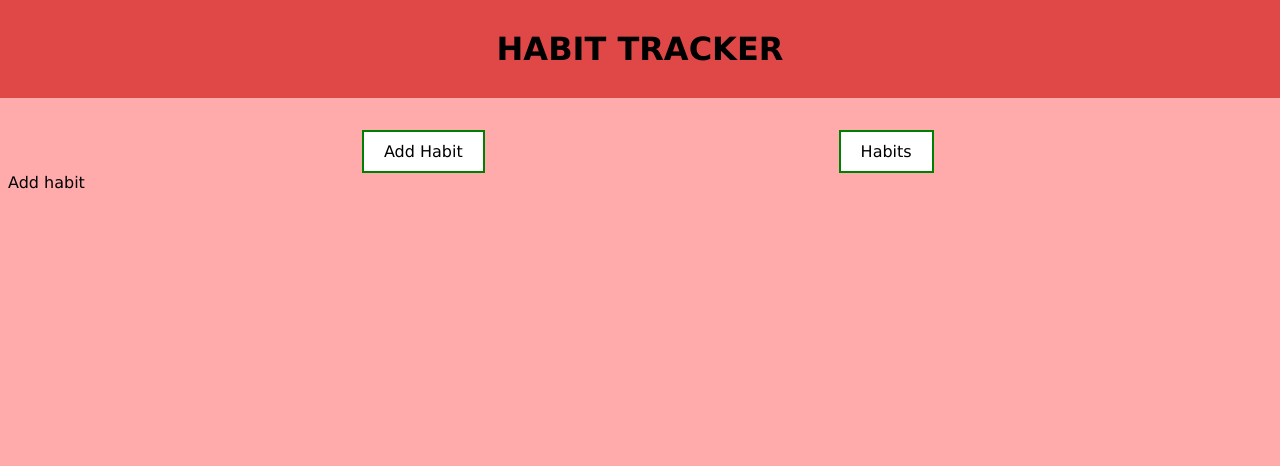
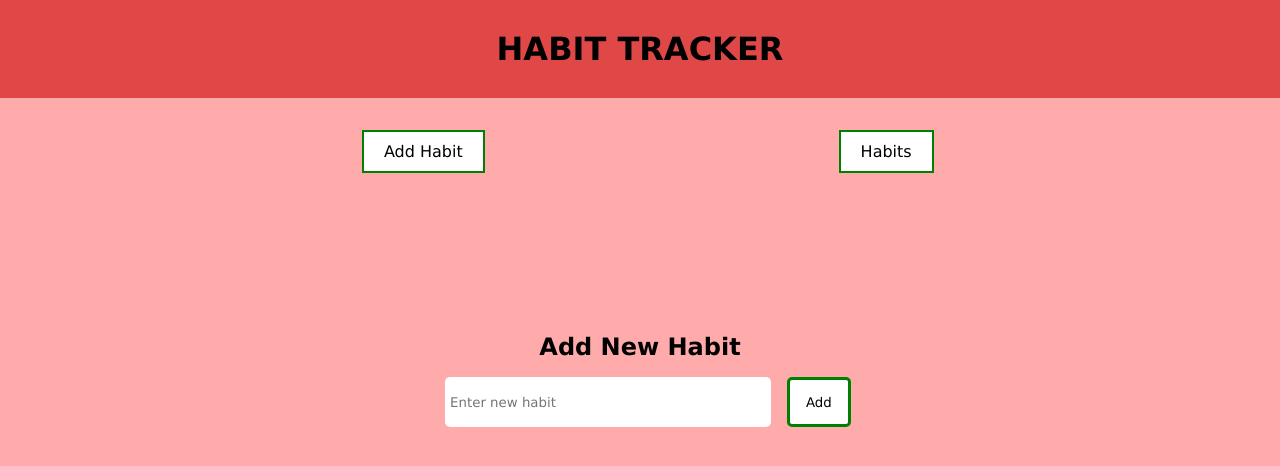
Before and after one commit to Akhil-Kulal/react-habit-tracker, a React (Create React App) app: page /addHabit in a window 1280 px wide. Shown: the top 466 px of the page. Built offline with nearby package versions, Linux system fonts and the light colour scheme.

Commit message:
Create form to add new habits to the list

```diff
--- a/src/assets/index.css
+++ b/src/assets/index.css
@@ -29,3 +29,44 @@ h1 {
   background-color: green;
   color: white;
 }
+
+.form-container {
+  margin-top: 10rem;
+}
+
+h2 {
+  text-align: center;
+  margin-bottom: 1rem;
+}
+
+.form {
+  display: flex;
+  justify-content: center;
+  height: 50px;
+}
+
+#habitName {
+  border: none;
+  outline: none;
+  background-color: white;
+  margin: 0 1rem;
+  padding: 0.3rem;
+  color: black;
+  width: 25%;
+  border-radius: 5px;
+}
+
+button {
+  border: none;
+  outline: none;
+  border-radius: 5px;
+  background-color: white;
+  border: 3px solid green;
+  padding: 0.5rem 1rem;
+  cursor: pointer;
+}
+
+button:hover {
+  background-color: green;
+  color: white;
+}
--- a/src/components/AddHabit.js
+++ b/src/components/AddHabit.js
@@ -2,7 +2,20 @@ import React, { Component } from "react";
 
 class AddHabit extends Component {
   render() {
-    return <div>Add habit</div>;
+    return (
+      <div className="form-container">
+        <h2>Add New Habit</h2>
+        <form className="form">
+          <input
+            type="text"
+            id="habitName"
+            placeholder="Enter new habit"
+            required
+          />
+          <button>Add</button>
+        </form>
+      </div>
+    );
   }
 }
 
```
